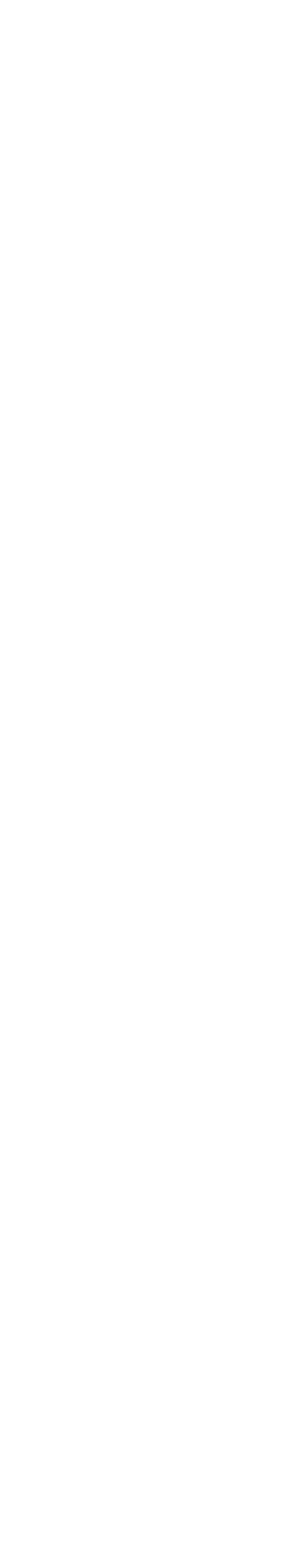
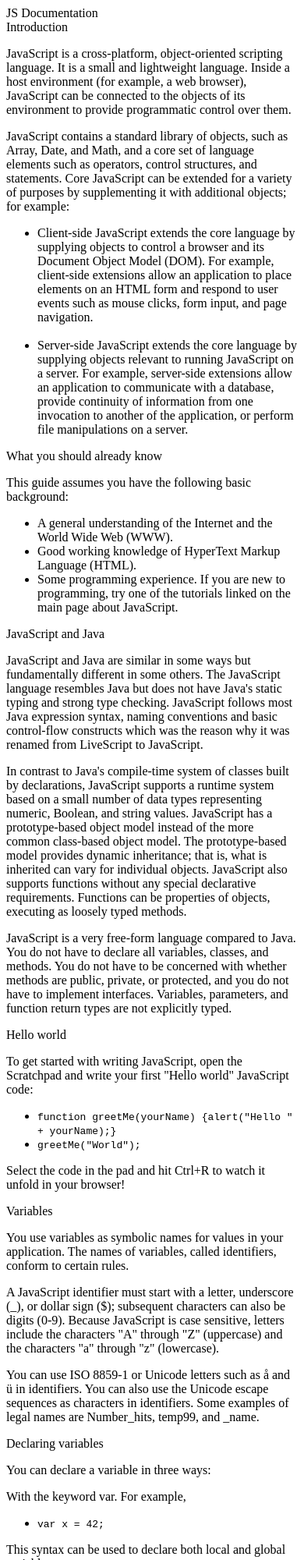
Before and after one commit to dougsten/FCC-Responsive-BuildATechnicalDocumentationPage, a plain HTML site: page index.html in a window 390 px wide. Shown: the top 2000 px of the page at 78% size. Before the commit the page ends 844 px from the top, so only its background shows below. Drawn offline with Linux system fonts and the light colour scheme.

Commit message:
breakpoint Navbar

```diff
--- a/index.html
+++ b/index.html
@@ -7,6 +7,86 @@
   </head>
 
   <body>
+    <main id="main-doc">
+      <nav id="navbar">
+        <header>JS Documentation</header>
 
+      </nav>
+      <section id="introduction" class="main-section">
+        <header>Introduction</header>
+          <p>JavaScript is a cross-platform, object-oriented scripting language. It is a small and lightweight language. Inside a host environment (for example, a web browser), JavaScript can be connected to the objects of its environment to provide programmatic control over them.</p>
+
+          <p>JavaScript contains a standard library of objects, such as Array, Date, and Math, and a core set of language elements such as operators, control structures, and statements. Core JavaScript can be extended for a variety of purposes by supplementing it with additional objects; for example:</p>
+
+          <ul>
+            <li>Client-side JavaScript extends the core language by supplying objects to control a browser and its Document Object Model (DOM). For example, client-side extensions allow an application to place elements on an HTML form and respond to user events such as mouse clicks, form input, and page navigation.</li>
+            <br>
+            <li>Server-side JavaScript extends the core language by supplying objects relevant to running JavaScript on a server. For example, server-side extensions allow an application to communicate with a database, provide continuity of information from one invocation to another of the application, or perform file manipulations on a server.</li>
+          </ul>
+
+      </section>
+      <section id="what_you_should_already_know" class="main-section">
+        <header>What you should already know</header>
+        <p>This guide assumes you have the following basic background:</p>
+        <ul>
+          <li>A general understanding of the Internet and the World Wide Web (WWW).</li>
+          <li>Good working knowledge of HyperText Markup Language (HTML).</li>
+          <li>Some programming experience. If you are new to programming, try one of the tutorials linked on the main page about JavaScript.</li>
+        </ul>
+      </section>
+      <section id="javaScript_and_java" class="main-section">
+        <header>JavaScript and Java</header>
+        <p>JavaScript and Java are similar in some ways but fundamentally different in some others. The JavaScript language resembles Java but does not have Java's static typing and strong type checking. JavaScript follows most Java expression syntax, naming conventions and basic control-flow constructs which was the reason why it was renamed from LiveScript to JavaScript.</p>
+
+        <p>In contrast to Java's compile-time system of classes built by declarations, JavaScript supports a runtime system based on a small number of data types representing numeric, Boolean, and string values. JavaScript has a prototype-based object model instead of the more common class-based object model. The prototype-based model provides dynamic inheritance; that is, what is inherited can vary for individual objects. JavaScript also supports functions without any special declarative requirements. Functions can be properties of objects, executing as loosely typed methods.</p>
+
+        <p>JavaScript is a very free-form language compared to Java. You do not have to declare all variables, classes, and methods. You do not have to be concerned with whether methods are public, private, or protected, and you do not have to implement interfaces. Variables, parameters, and function return types are not explicitly typed.</p>
+      </section>
+      <section id="hello_world" class="main-section">
+        <header>Hello world</header>
+
+        <p>To get started with writing JavaScript, open the Scratchpad and write your first "Hello world" JavaScript code:</p>
+
+        <ul>
+          <li><code class="code-box">function greetMe(yourName) {alert("Hello " + yourName);}</code></li>
+
+          <li><code class="code-box">greetMe("World");</code></li>
+        </ul>
+
+        <p>Select the code in the pad and hit Ctrl+R to watch it unfold in your browser!</p>
+      </section>
+      <section id="variables" class="main-section">
+        <header>Variables</header>
+
+        <p>You use variables as symbolic names for values in your application. The names of variables, called identifiers, conform to certain rules.</p>
+
+        <p>A JavaScript identifier must start with a letter, underscore (_), or dollar sign ($); subsequent characters can also be digits (0-9). Because JavaScript is case sensitive, letters include the characters "A" through "Z" (uppercase) and the characters "a" through "z" (lowercase).</p>
+
+        <p>You can use ISO 8859-1 or Unicode letters such as å and ü in identifiers. You can also use the Unicode escape sequences as characters in identifiers. Some examples of legal names are Number_hits, temp99, and _name.</p>
+      </section>
+      <section id="declaring_variables" class="main-section">
+        <header>Declaring variables</header>
+
+        <p>You can declare a variable in three ways:</p>
+
+        <p>With the keyword var. For example,</p>
+        <ul>
+          <li><code class="code-box">var x = 42;</code></li>
+        </ul>
+
+        <p>This syntax can be used to declare both local and global variables.</p>
+        <p>By simply assigning it a value. For example,</p>
+        <ul>
+          <li><code class="code-box">x = 42;</code></li>
+        </ul>
+
+        <p>This always declares a global variable. It generates a strict JavaScript warning. You shouldn't use this variant.</p>
+
+        <p>With the keyword let. For example,</p>
+        <li><code class="code-box">let y = 13;</code></li>
+
+        <p>This syntax can be used to declare a block scope local variable. See Variable scope below.</p>
+      </section>
+    </main>
   </body>
 </html>
```
